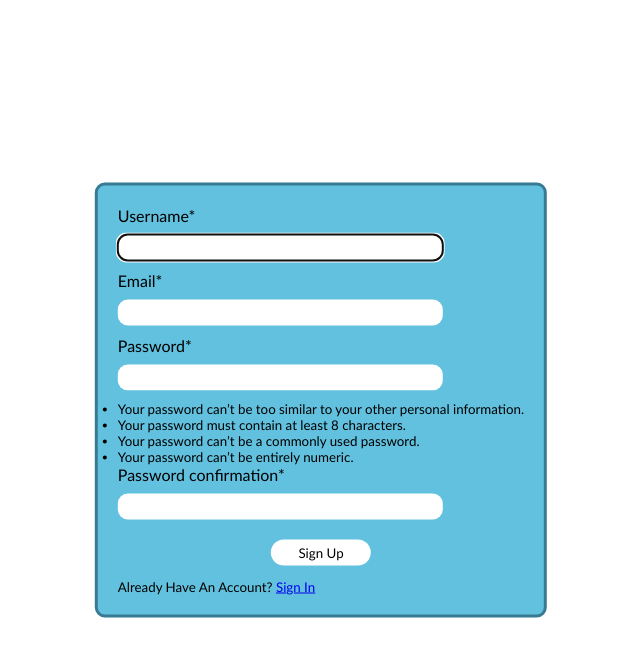
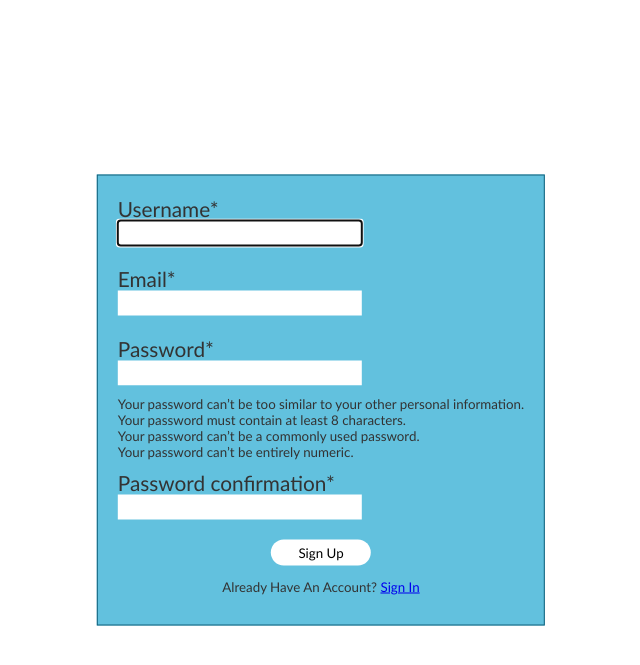
Before and after one commit to mattleroy/users_test, a Django app: page /register/ in a window 1280 px wide. Shown: the top 665 px of the page, without its empty margins (319-959 px from the left). Run offline with Django 3.2, Linux system fonts and the light colour scheme; some libraries are stand-ins or nearby versions.

Commit message:
Finished simple register, login, logout, index pages for a user registration app.
Signed-off-by: Upterry <mattleroy11@gmail.com>

```diff
--- a/users/static/users/register.css
+++ b/users/static/users/register.css
@@ -15,27 +15,41 @@ html,body{
     left: 50%;
     top: 50%;
     transform: translate(-50%, -50%);
-    border:3px solid #377b93;
-    border-radius:10px;
     background-color:#62c1de;
     padding:20px;
+    border:1px solid #10607a;
 }
 
 input{
-    width:80%;
-    margin-top:10px;
+    width:60%;
     margin-bottom:10px;
     padding:5px 10px;
     background-color:white;
+    height:25px;
     border:none;
-    border-radius:10px;
 }
 
-#hint_id_password2{
-    display:none;
+div{
+    margin-bottom:10px;
 }
 
-#hint_id_username{
+.acc-log{
+    text-align:center;
+    color:#333;
+}
+
+label{
+    color:#333;
+    margin-top:10px;
+    font-size:1.3rem;
+}
+
+#hint_id_password1, li{
+    color:#333;
+    list-style: none;
+}
+
+#hint_id_password2, #hint_id_username{
     display:none;
 }
 
@@ -44,8 +58,6 @@ button:hover{
 }
 
 button{
-    margin-top:10px;
-    margin-bottom:10px;
     padding:5px 10px;
     background-color:white;
     border:none;
--- a/users/templates/users/register.html
+++ b/users/templates/users/register.html
@@ -1,3 +1,4 @@
+{% load crispy_forms_filters %}
 {% load crispy_forms_tags %}
 {% load static %}
 <!DOCTYPE html>
@@ -10,8 +11,8 @@
 <body>
     {% if messages %}
         {% for message in messages %}
-            <div>{{ message }}</div>
-        {% endfor %}
+            <div>{{ message }}</div> <!-- "Account Registered" popup message for new accounts -->
+        {% endfor %}                    <!-- Posts to whatever page you send the user to after registration -->
     {% endif %}
     <div class="content">
         <form method="POST">
@@ -21,7 +22,7 @@
                 <button type="submit">Sign Up</button>
             </div>
         </form>
-        <div>
+        <div class="acc-log">
             <small>Already Have An Account? <a href="{% url 'login' %}">Sign In</a></small>
         </div>
     </div>
--- a/users/views.py
+++ b/users/views.py
@@ -6,6 +6,7 @@ from .forms import UserRegistrationForm
 # Two things are happening with this register function. We either generate a brand new form if it is a GET(else) request
 # Or if the request is POST, we are taking the data the user entered and giving it to the form
 # UserCreationForm is no longer used in our imports because we modified it to add an email (in users/forms)
+# (Leaving it imported for informational purposes)
 
 def register(request):
     if request.method == "POST":
```
Also changed, not shown: users/static/users/index.css (+3 -8 lines), users/static/users/login.css (+15 -10 lines), users/templates/users/users_base.html (deleted, +0 -17 lines), users_test/settings.py (+0 -11 lines).
